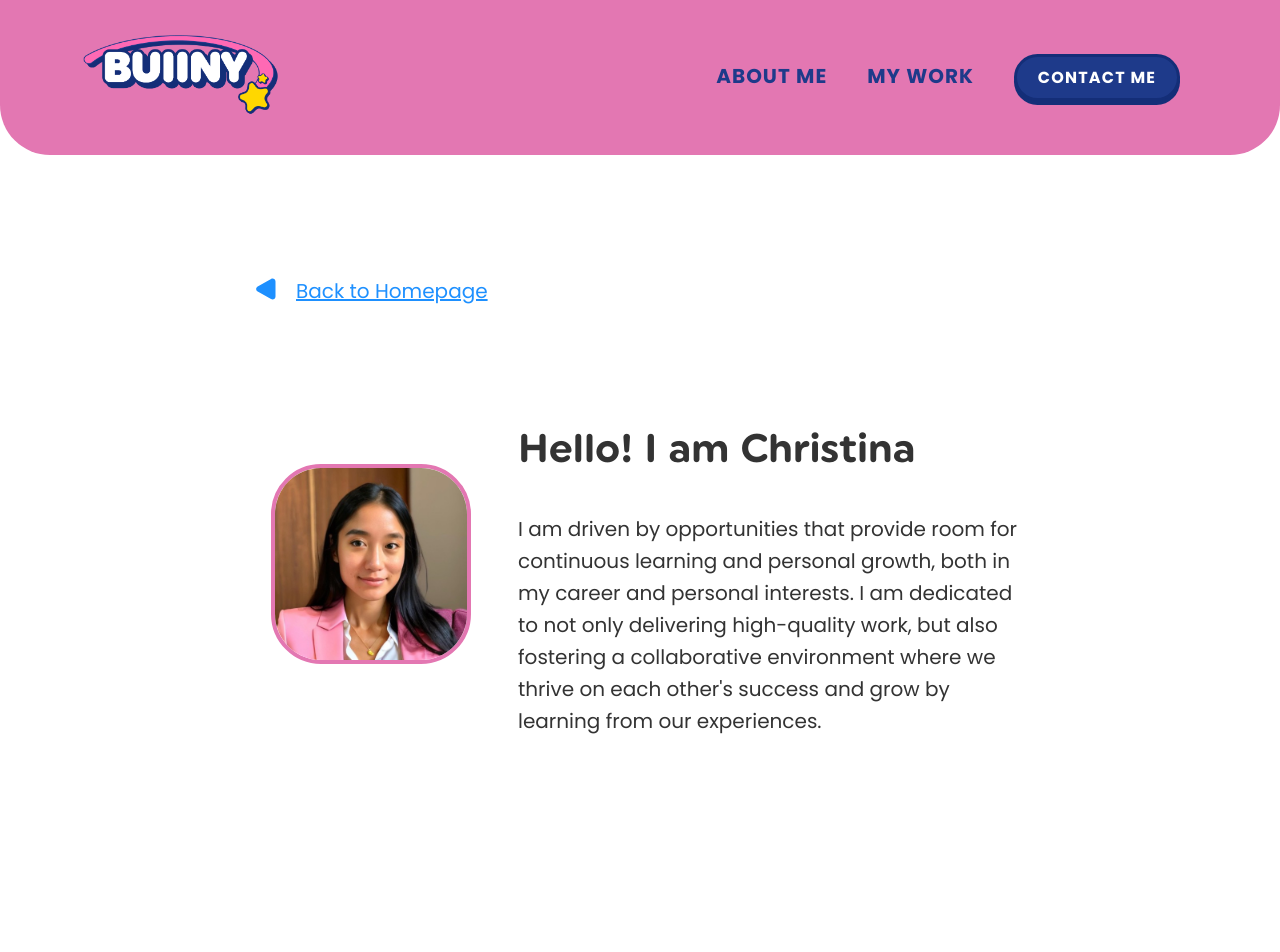
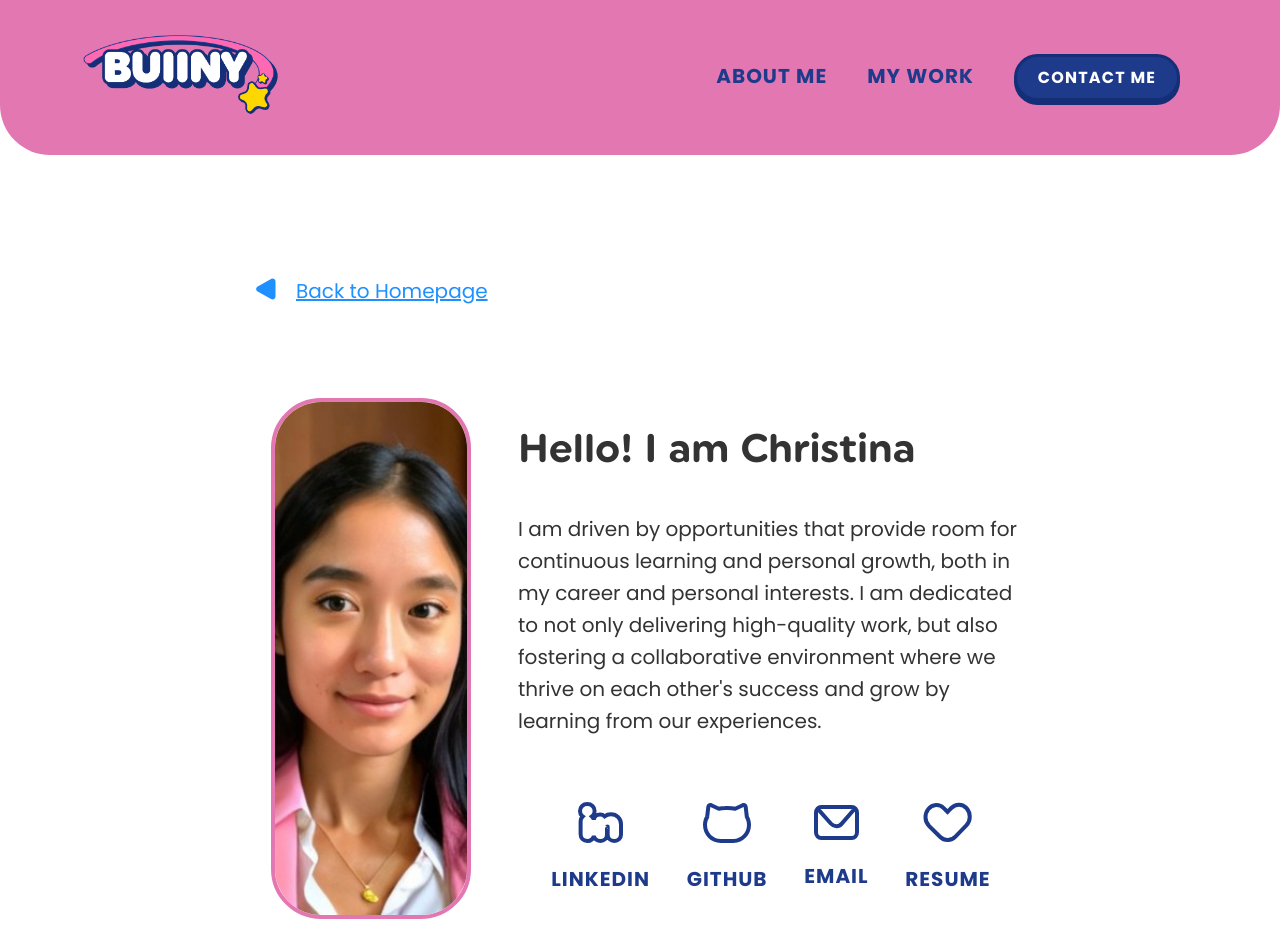
Before and after one commit to cttub/Christina-Buiiny-Portfolio, a React (Create React App) app: page /about in a window 1280 px wide. Shown: the top 952 px of the page. Before the commit the page ends 903 px from the top, so only its background shows below. Built offline with nearby package versions, Linux system fonts and the light colour scheme.

Commit message:
About Page

```diff
--- a/src/App.css
+++ b/src/App.css
@@ -1,3 +1,6 @@
+body{
+  overflow-x: clip !important;
+}
 /* Root CSS Variables */
 :root {
   --primary-color-pink: #E377B2;
@@ -194,7 +197,7 @@ section{
   text-align: center;
 }
 .heading-with-top-subheading{
-  margin-top: -30px;
+  margin-top: -25px;
 }
 .small-card-container{
   display: flex;
--- /dev/null
+++ b/src/Components/Icon.js
@@ -0,0 +1,65 @@
+import React from 'react';
+import Bubble from '../Assets/Icons/Bubble.svg';
+import BubbleCircle from '../Assets/Icons/Bubble_Circle.svg';
+import BubbleWhite from '../Assets/Icons/Bubble_White.svg';
+import Bunny from '../Assets/Icons/Bunny.svg';
+import BunnyCircle from '../Assets/Icons/Bunny_Circle.svg';
+import BunnyWhite from '../Assets/Icons/Bunny_White.svg';
+import Chart from '../Assets/Icons/Chart.svg';
+import Clock from '../Assets/Icons/Clock.svg';
+import Computer from '../Assets/Icons/Computer.svg';
+import ComputerCircle from '../Assets/Icons/Computer_Circle.svg';
+import ComputerWhite from '../Assets/Icons/Computer_White.svg';
+import Cursor from '../Assets/Icons/Cursor.svg';
+import Dev from '../Assets/Icons/Dev.svg';
+import Frown from '../Assets/Icons/Frown.svg';
+import Game from '../Assets/Icons/Game.svg';
+import GitHub from '../Assets/Icons/GitHub.svg';
+import Heart from '../Assets/Icons/Heart.svg';
+import IPad from '../Assets/Icons/IPad.svg';
+import LinkedIn from '../Assets/Icons/LinkedIn.svg';
+import Mail from '../Assets/Icons/Mail.svg';
+import MailCircle from '../Assets/Icons/Mail_Circle.svg';
+import MailWhite from  '../Assets/Icons/Mail_White.svg';
+import Smile from '../Assets/Icons/Smile.svg';
+import Star from '../Assets/Icons/Star.svg';
+
+const icons = {
+    Bubble,
+    BubbleCircle,
+    BubbleWhite,
+    Bunny,
+    BunnyCircle,
+    BunnyWhite,
+    Chart,
+    Clock,
+    Computer,
+    ComputerCircle,
+    ComputerWhite,
+    Cursor,
+    Dev,
+    Frown,
+    Game,
+    GitHub,
+    Heart,
+    IPad,
+    LinkedIn,
+    Mail,
+    MailCircle,
+    MailWhite,
+    Smile,
+    Star,
+  };
+
+const Icon = ({ name, alt, className, width,height }) => {
+    const src = icons[name];
+
+    if (!src) {
+      console.error(`Icon with name "${name}" not found.`);
+      return null;
+    }
+
+    return <img src={src} alt={alt} className={className} width={width} height={height}/>;
+  };
+
+  export default Icon;
--- a/src/Components/Image.js
+++ b/src/Components/Image.js
@@ -2,11 +2,15 @@ import React from 'react';
 
 import RageRoomMobile from '../Assets/Images/RageRoomMobile.png';
 import LandingImage from '../Assets/Images/LandingImage.png';
+import IPadImage from '../Assets/Images/IPadDrawing.png';
+import Bunny from '../Assets/Images/Bunny.png';
 import PFP from '../Assets/Images/PFP.png';
 const images = {
     RageRoomMobile,
     LandingImage,
     PFP,
+    IPadImage,
+    Bunny,
   };
 
 const Image = ({ name, alt, className, width,height }) => {
--- a/src/Components/Styles/Card.css
+++ b/src/Components/Styles/Card.css
@@ -12,6 +12,7 @@
     object-fit: cover;
     border: 4px solid var(--primary-color-blue);
     border-radius: 22px;
+    overflow: clip;
 
 }
 .smaller-card > .company-name{
@@ -32,6 +33,7 @@
     width: 350px;
     overflow: clip;
     box-shadow: 2px 4px 0px 0px #D2599B;
+    background-color: white;
 
 }
 .small-card > .top > .thumbnail{
--- a/src/Components/Styles/Navbar.css
+++ b/src/Components/Styles/Navbar.css
@@ -3,6 +3,7 @@
     display: flex;
     justify-content: space-between;
     align-items: center;
+
 }
 .navbar-link{
     color: var(--primary-color-blue) !important;
@@ -25,6 +26,7 @@
 .otherpage-navbar {
     background-color: var(--primary-color-pink);
     border-radius: 0px 0px 50px 50px;
+    z-index: 999 !important;
   }
 
 .navbar-mobile{
@@ -51,6 +53,7 @@
 .navbar-desktop{
   position: sticky;
   top: 0;
+  z-index: 999 !important;
 }
 @media (max-width: 1000px) {
     .navbar-desktop {
@@ -59,7 +62,7 @@
     .navbar-mobile {
         display: flex;
         justify-content: space-between;
-
+        z-index: 999 !important;
 
     }
     .navbar-item{
--- a/src/Pages/About.js
+++ b/src/Pages/About.js
@@ -2,6 +2,7 @@ import React from 'react';
 import Button from '../Components/Button';
 import Image from '../Components/Image';
 import SubPage from './Templates/SubPage';
+import Icon from '../Components/Icon';
 import './Styles/About.css';
 function About() {
   return (
@@ -11,7 +12,7 @@ function About() {
           previousPageURL="/"
         />
 
-        <div className='about-information horizontal-flex'>
+        <div className='about-information'>
             <div className='pfp col-3'>
               <Image
                className="pfpImage"
@@ -22,7 +23,23 @@ function About() {
             <div className='information'>
                   <h1>Hello! I am Christina</h1>
                   <p>I am driven by opportunities that provide room for continuous learning and personal growth, both in my career and personal interests. I am dedicated to not only delivering high-quality work, but also fostering a collaborative environment where we thrive on each other's success and grow by learning from our experiences.</p>
-                  <div className='quick-links'>
+                  <div className='quick-links horizontal-flex col-12' style={{ marginTop: "50px", justifyContent: "space-around"}}>
+                      <a className='link-container vertical-flex'>
+                          <Icon name = "LinkedIn"/>
+                          <p className='meta primary-blue-color'>LinkedIn</p>
+                      </a>
+                      <a className='link-container vertical-flex'>
+                          <Icon name = "GitHub"/>
+                          <p className='meta primary-blue-color'>GitHub</p>
+                      </a>
+                      <a className='link-container vertical-flex'>
+                          <Icon name = "Mail"/>
+                          <p className='meta primary-blue-color'>Email</p>
+                      </a>
+                      <a className='link-container vertical-flex'>
+                          <Icon name = "Heart"/>
+                          <p className='meta primary-blue-color'>Resume</p>
+                      </a>
 
                   </div>
             </div>
--- a/src/Pages/Home.js
+++ b/src/Pages/Home.js
@@ -33,20 +33,24 @@ function Home() {
 
     </section>
 
-    <section className = "introdution" style={{display:"flex", justifyContent:"space-between"}}>
-      <div className='col-6'>
-         <h1 className='primary-blue-color'>Hello I am Christina.</h1>
-         <p>A passionate web developer with a growing focus on crafting intuitive user experiences.</p>
+    <section className = "introduction homepage-section">
+      <div className='col-10 col-lg-6'>
+        <h4 className='primary-pink-color'>Welcome to my portfolio!</h4>
+        <h1 className='primary-blue-color heading-with-top-subheading'>Where creativity meets technical proficiency.</h1>
+         <p>My name is Christina. A passionate web developer with a growing focus on crafting intuitive user experiences.</p>
          <p>Learn more about me, my experiences and skills! I am excited to meet you and make a positive impact for you and your company.</p>
          <br></br>
          <Button type="button" className="button--primary" href="/Contact">
           Contact Me
           </Button>
       </div>
+      <div className = "image col-md-5 col-12">
+        <Image name ="IPadImage"/>
+      </div>
 
     </section>
 
-    <section className="case-studies vertical-flex">
+    <section className="homepage case-studies-section vertical-flex">
 
       <div style={{margin: "auto"}}>
         <h4 className='primary-pink-color text-center'>Case Studies</h4>
@@ -75,9 +79,11 @@ function Home() {
     </section>
 
 
-    <section>
-
-    <div className='col-6'>
+    <section className='homepage-section second'>
+    <div className='image col-md-5 col-12 '>
+        <Image className="bunnyHome" name = "Bunny"/>
+      </div>
+     <div className='col-10 col-lg-6'>
          <h4 className='primary-pink-color'>Project Portfolio</h4>
          <h1 className='primary-blue-color heading-with-top-subheading'>See my experience.</h1>
          <p>A passionate web developer with a growing focus on crafting intuitive user experiences.</p>
@@ -87,6 +93,8 @@ function Home() {
          View Projects
           </Button>
       </div>
+
+
     </section>
 
     </>
--- a/src/Pages/Styles/About.css
+++ b/src/Pages/Styles/About.css
@@ -8,6 +8,18 @@
     object-fit: cover;
 }
 
+.about-information{
+    display: flex;
+    flex-direction:row;
+}
+.link-container{
+    text-decoration: none !important;
+    cursor: pointer;
+    transition: ease-in-out .1s;
+}
+.link-container:hover{
+    transform: scale(1.05);
+}
 
 @media (max-width: 900px){
     .about-information{
@@ -20,3 +32,9 @@
         text-align: center;
     }
   }
+
+  @media (max-width: 1000px){
+    body{
+        padding-bottom: 200px !important;
+    }
+  }
--- a/src/Pages/Styles/Home.css
+++ b/src/Pages/Styles/Home.css
@@ -12,9 +12,41 @@
     align-items: center;
     justify-content: center;
 }
+.homepage-section{
+    display: flex;
+    flex-wrap: wrap;
+    justify-content: space-between;
+    margin-top: 100px;
+}
+.homepage-section > .image{
+   display: flex;
+   align-items: center;
+   justify-content: center;
+   height: 400px;
+   margin-top: 10px;
+}
+
+.homepage-section> .image > img{
+    width: 90%;
+}
+.homepage-section> .image > img.bunnyHome{
+    max-width: 500px;
+}
+.homepage-section.second{
+    flex-wrap: wrap-reverse;
+}
+.homepage.case-studies-section{
+    background-color: var(--neutral-color-lightGrey);
+}
+@media (max-width:900px) {
+    .bunnyHome{
+        margin-bottom: 200px;
+    }
+}
+
+
 .landing-img{
     width: 100%;
-
 }
 .img-container{
     display: flex;
```
Also changed, not shown: src/Assets/Images/Bunny.png (added).
